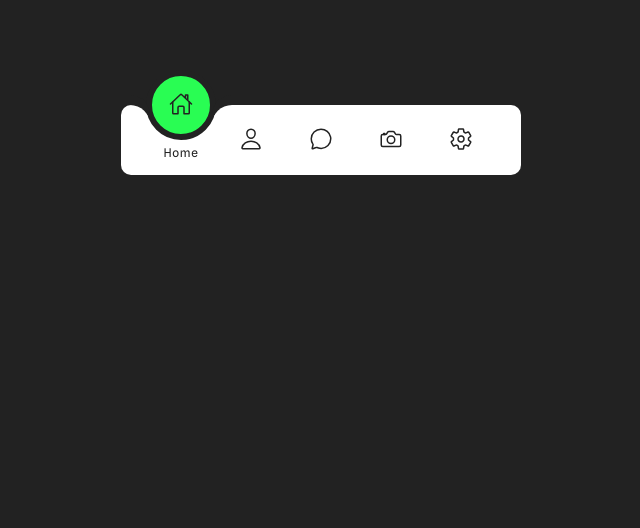
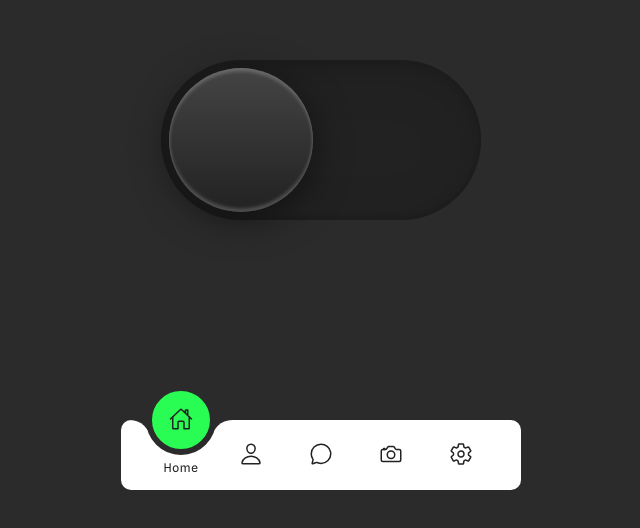
Before and after one commit to Rikelvem/testfield, a plain HTML site: page index.html in a window 1280 px wide. Shown: the part 260-788 px from the top of the page, without its empty margins (319-959 px from the left). Drawn offline with nearby package versions, Linux system fonts and the light colour scheme.

Commit message:
botao toggle darkmode

```diff
--- a/css/estilos.css
+++ b/css/estilos.css
@@ -24,10 +24,16 @@ body {
     justify-content: center;
     align-items: center;
     min-height: 100vh;
-    background-color: var(--clr);
+    background-color: #2b2b2b;
+    /* transition: 0.5s; */
 }
 
 /* -- TENTATIVA MENU -- */
+
+header {
+    position: fixed;
+    bottom: 50px;
+}
 
 .navigation {
     width: 400px;
@@ -100,7 +106,7 @@ body {
     height: 70px;
     background: var(--verdin);
     border-radius: 50%;
-    border: 6px solid var(--clr);
+    border: 6px solid #2b2b2b;
     transition: 0.5s;
 }
 
@@ -113,7 +119,7 @@ body {
     height: 20px;
     background: transparent;
     border-top-right-radius: 20px;
-    box-shadow: 0px -10px 0 0 var(--clr);
+    box-shadow: 0px -10px 0 0 #2b2b2b;
 }
 
 .indicator::after {
@@ -125,7 +131,7 @@ body {
     height: 20px;
     background: transparent;
     border-top-left-radius: 20px;
-    box-shadow: 0px -10px 0 0 var(--clr);
+    box-shadow: 0px -10px 0 0 #2b2b2b;
 }
 
 .navigation ul li:nth-child(1).active ~ .indicator {
@@ -147,3 +153,55 @@ body {
 .navigation ul li:nth-child(5).active ~ .indicator {
     transform: translateX(calc(70px * 4));
 }
+
+/* -- SWITCH TOGGLE BOLADO -- */
+
+#toggle {
+    position: relative;
+    display: block;
+    width: 320px;
+    height: 160px;
+    border-radius: 160px;
+    background: var(--clr);
+    transition: 0.5s;
+    box-shadow: inset 0px 8px 60px rgba(0, 0, 0, 0.1),
+                inset 0px 8px 8px rgba(0, 0, 0, 0.1),
+                inset 0px -4px 4px rgba(0, 0, 0, 0.1);
+    cursor: pointer;
+}
+
+#toggle .indicador__darkmode {
+    position: absolute;
+    top: 0;
+    left: 0;
+    width: 160px;
+    height: 160px;
+    background: linear-gradient(to bottom, #444, #222);
+    border-radius: 50%;
+    transform: scale(0.9);
+    box-shadow: 0 8px 40px rgba(0, 0, 0, 0.5),
+                inset 0 4px 4px rgba(255, 255, 255, 0.2),
+                inset 0 -4px 4px rgba(255, 255, 255, 0.2);
+    transition: 0.5s;
+}
+
+#toggle.darkmode__ativo .indicador__darkmode {
+    left: 160px;
+    background: linear-gradient(to bottom, #eaeaea, #f9f9f9);
+    box-shadow: 0 8px 20px rgba(0, 0, 0, 0.1),
+                inset 0 4px 4px rgba(255, 255, 255, 1),
+                inset 0 -4px 4px rgba(255, 255, 255, 1);
+
+}
+
+#toggle.darkmode__ativo {
+    background: #fff;
+    box-shadow: inset 0 2px 60px rgba(0, 0, 0, 0.1),
+                inset 0 2px 8px rgba(0, 0, 0, 0.1),
+                inset 0 -4px 4px rgba(0, 0, 0, 0.05);
+
+}
+
+body.darkmode__ativo {
+    background: #fff;
+}
--- a/index.html
+++ b/index.html
@@ -15,6 +15,7 @@
     <script src="js/index.js" defer></script>
 </head>
 <body>
+    <!-- MENU BOLADO -->
     <header>
         <div class="navigation">
             <ul>
@@ -62,5 +63,10 @@
             </ul>
         </div>
     </header>
+
+    <!-- TOGGLE DARK MODE BOLADO -->
+    <div id="toggle">
+        <i class="indicador__darkmode"></i>
+    </div>
 </body>
 </html>
--- a/js/index.js
+++ b/js/index.js
@@ -1,3 +1,5 @@
+// MENU BOLADO
+
 const list = document.querySelectorAll('.list');
 function activeLink(){
     list.forEach((item) =>
@@ -6,3 +8,12 @@ function activeLink(){
 }
 list.forEach((item) =>
 item.addEventListener('click', activeLink))
+
+// TOGGLE DARKMODE
+
+const body = document.querySelector('body');
+const toggle = document.getElementById('toggle');
+toggle.onclick = function (){
+    toggle.classList.toggle('darkmode__ativo');
+    body.classList.toggle('darkmode__ativo');
+}
```
